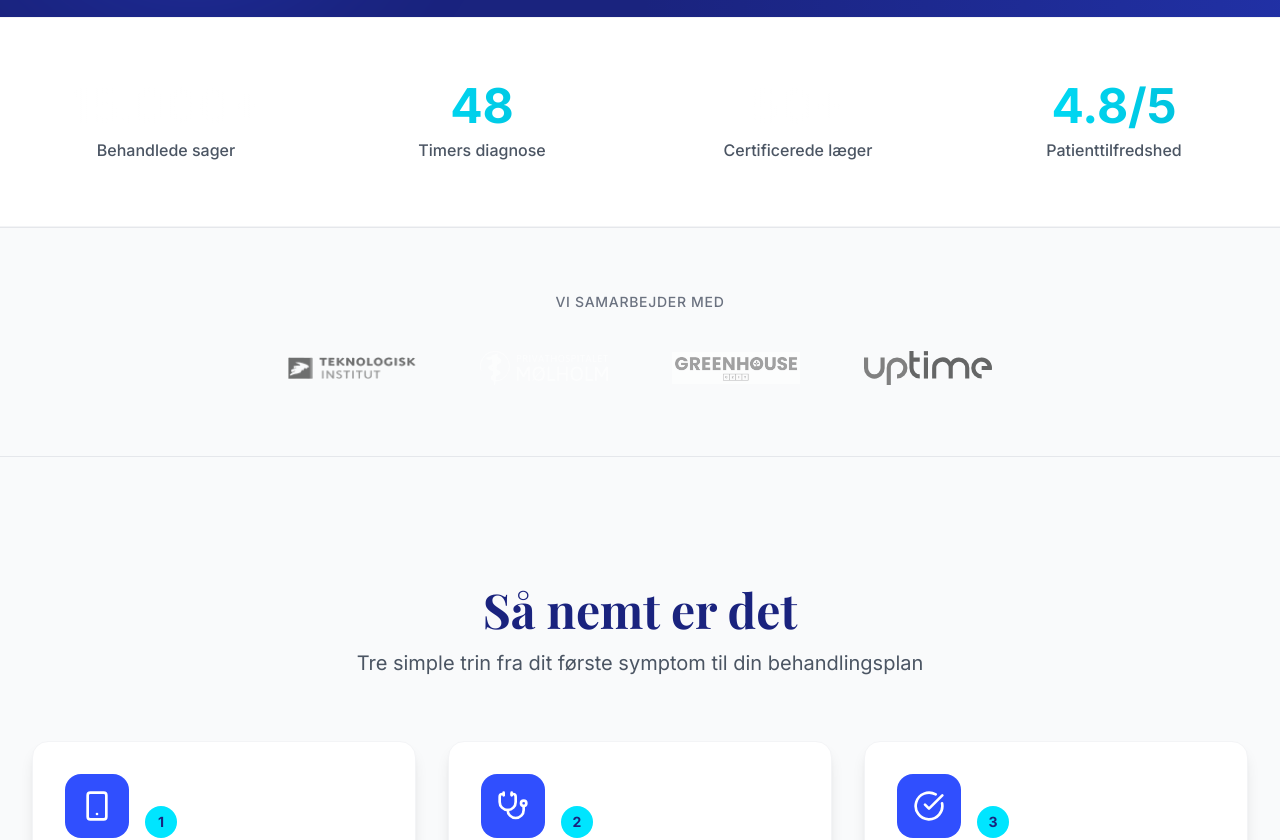
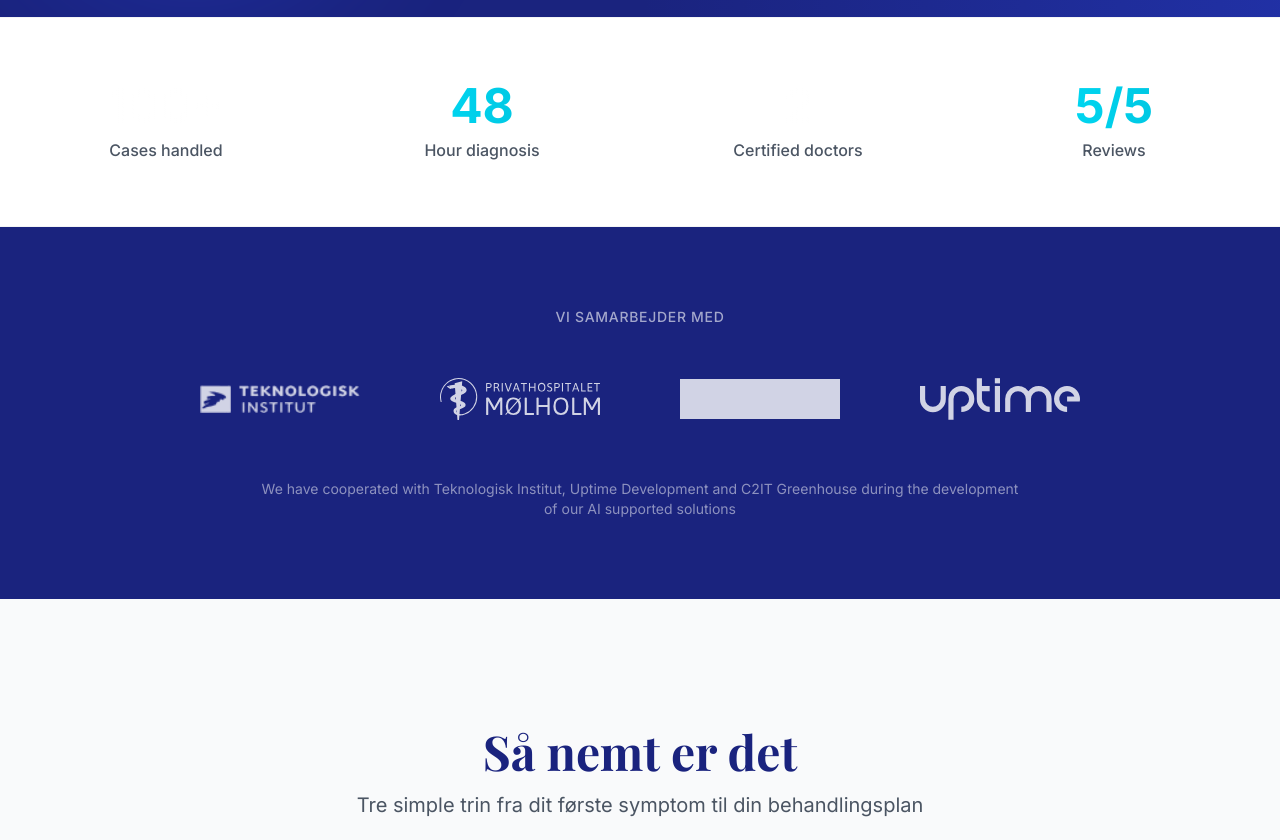
Before and after one commit to AgostonBabicz/skinchange-website, a Next.js app: page /skinchange-website/da in a window 1280 px wide. Shown: the part 920-1760 px from the top of the page. Built offline with nearby package versions, Linux system fonts and the light colour scheme; a web font is replaced by a local one.

Commit message:
feat: Updated UserGuide carousel, Partners dark bg, Download page with store links

```diff
--- a/src/app/[lang]/download/page.tsx
+++ b/src/app/[lang]/download/page.tsx
@@ -42,7 +42,9 @@ export default function DownloadPage({ params: { lang } }: PageProps) {
               <div className="flex flex-col sm:flex-row gap-4">
                 {/* App Store */}
                 <a
-                  href="#"
+                  href="https://apps.apple.com/us/app/skind/id6479356965"
+                  target="_blank"
+                  rel="noopener noreferrer"
                   className="relative h-14 w-44 hover:scale-105 transition-transform"
                 >
                   <Image
@@ -55,7 +57,9 @@ export default function DownloadPage({ params: { lang } }: PageProps) {
 
                 {/* Google Play */}
                 <a
-                  href="#"
+                  href="https://play.google.com/store/apps/details?id=com.skinchange.ai.patientapp&hl=en"
+                  target="_blank"
+                  rel="noopener noreferrer"
                   className="relative h-14 w-44 hover:scale-105 transition-transform"
                 >
                   <Image
@@ -85,15 +89,15 @@ export default function DownloadPage({ params: { lang } }: PageProps) {
               </div>
             </div>
 
-            {/* Phone mockup image */}
-            <div className="hidden lg:block">
-              <div className="relative mx-auto w-96">
+            {/* Phone mockup - no black background */}
+            <div className="relative">
+              <div className="relative rounded-3xl overflow-hidden">
                 <Image
                   src="/skinchange-website/Download_page_mockup.png"
                   alt="SKIND App"
-                  width={400}
-                  height={600}
-                  className="object-contain drop-shadow-2xl"
+                  width={600}
+                  height={700}
+                  className="w-full h-auto"
                 />
               </div>
             </div>
--- a/src/components/PartnersSection.tsx
+++ b/src/components/PartnersSection.tsx
@@ -1,43 +1,55 @@
 'use client';
 
 import Image from 'next/image';
-import { Language, getTranslation } from '@/lib/i18n';
+import { Language } from '@/lib/i18n';
 
 interface PartnersSectionProps {
   lang: Language;
 }
 
 export default function PartnersSection({ lang }: PartnersSectionProps) {
-  const t = getTranslation(lang);
+  const isDa = lang === 'da';
 
   const partners = [
-    { src: '/skinchange-website/Partner_1.png', alt: 'Partner 1' },
-    { src: '/skinchange-website/Partner_2.svg', alt: 'Partner 2' },
-    { src: '/skinchange-website/Partner_3.jpeg', alt: 'Partner 3' },
-    { src: '/skinchange-website/Partner_4.svg', alt: 'Partner 4' },
+    { src: '/skinchange-website/Partner_1.png', alt: 'Mølholm' },
+    { src: '/skinchange-website/Partner_2.svg', alt: 'Teknologisk Institut' },
+    { src: '/skinchange-website/Partner_3.jpeg', alt: 'Uptime' },
+    { src: '/skinchange-website/Partner_4.svg', alt: 'C2IT' },
   ];
 
+  const disclaimer = isDa
+    ? "We have cooperated with Teknologisk Institut, Uptime Development and C2IT Greenhouse during the development of our AI supported solutions"
+    : "We have cooperated with Teknologisk Institut, Uptime Development and C2IT Greenhouse during the development of our AI supported solutions";
+
   return (
-    <section className="py-16 bg-gray-50 border-y border-gray-200">
+    <section className="py-20 bg-[#1a237e]">
       <div className="max-w-7xl mx-auto px-4 sm:px-6 lg:px-8">
-        <p className="text-center text-gray-500 text-sm font-medium uppercase tracking-wider mb-8">
-          {t.partners.title}
+        {/* Title */}
+        <p className="text-center text-white/60 text-sm font-medium uppercase tracking-wider mb-10">
+          {isDa ? 'Vi samarbejder med' : 'We collaborate with'}
         </p>
-        <div className="flex flex-wrap justify-center items-center gap-8 md:gap-16">
+
+        {/* Partner logos */}
+        <div className="flex flex-wrap justify-center items-center gap-12 md:gap-20 mb-12">
           {partners.map((partner, index) => (
             <div
               key={index}
-              className="relative h-12 w-32 grayscale hover:grayscale-0 transition-all duration-300 opacity-60 hover:opacity-100"
+              className="relative h-16 w-40 opacity-80 hover:opacity-100 transition-all duration-300"
             >
               <Image
                 src={partner.src}
                 alt={partner.alt}
                 fill
-                className="object-contain"
+                className="object-contain brightness-0 invert"
               />
             </div>
           ))}
         </div>
+
+        {/* Disclaimer */}
+        <p className="text-center text-white/50 text-sm max-w-3xl mx-auto">
+          {disclaimer}
+        </p>
       </div>
     </section>
   );
--- a/src/components/Stats.tsx
+++ b/src/components/Stats.tsx
@@ -12,26 +12,26 @@ export default function Stats({ lang }: StatsProps) {
 
   const stats = [
     {
-      number: '15.000+',
-      label: t.stats.cases,
+      number: '100+',
+      label: lang === 'da' ? 'Cases handled' : 'Cases handled',
       icon: Users,
       color: 'from-white to-white/80'
     },
     {
       number: '48',
-      label: t.stats.time,
+      label: lang === 'da' ? 'Hour diagnosis' : 'Hour diagnosis',
       icon: Clock,
       color: 'from-[#00e5ff] to-[#00b8d4]'
     },
     {
-      number: '50+',
-      label: t.stats.doctors,
+      number: '2',
+      label: lang === 'da' ? 'Certified doctors' : 'Certified doctors',
       icon: Users,
       color: 'from-white to-white/80'
     },
     {
-      number: '4.8/5',
-      label: t.stats.rating,
+      number: '5/5',
+      label: lang === 'da' ? 'Reviews' : 'Reviews',
       icon: Award,
       color: 'from-[#00e5ff] to-[#00b8d4]'
     },
--- a/src/components/UserGuideSection.tsx
+++ b/src/components/UserGuideSection.tsx
@@ -3,17 +3,17 @@
 import { useState } from 'react';
 import Image from 'next/image';
 import { ChevronLeft, ChevronRight } from 'lucide-react';
-import { Language, getTranslation } from '@/lib/i18n';
+import { Language } from '@/lib/i18n';
 
 interface UserGuideSectionProps {
   lang: Language;
 }
 
 export default function UserGuideSection({ lang }: UserGuideSectionProps) {
-  const t = getTranslation(lang);
+  const isDa = lang === 'da';
   const [currentSlide, setCurrentSlide] = useState(0);
 
-  const guideImages = lang === 'da'
+  const guideImages = isDa
     ? [
         '/skinchange-website/User_guide_DA_1.png',
         '/skinchange-website/User_guide_DA_2.png',
@@ -40,68 +40,68 @@ export default function UserGuideSection({ lang }: UserGuideSectionProps) {
   };
 
   return (
-    <section className="py-24 lg:py-32 bg-gray-50">
-      <div className="max-w-7xl mx-auto px-4 sm:px-6 lg:px-8">
+    <section id="user-guide" className="py-24 lg:py-32 bg-[#1a237e]">
+      <div className="max-w-5xl mx-auto px-4 sm:px-6 lg:px-8">
         {/* Header */}
         <div className="text-center mb-16">
-          <h2 className="text-4xl lg:text-5xl font-bold text-[#1a237e] mb-4 font-display">
-            {t.userGuide.title}
+          <h2 className="text-4xl lg:text-5xl font-bold text-white mb-4 font-display">
+            {isDa ? 'Sådan bruger du SKIND' : 'How to use SKIND'}
           </h2>
-          <p className="text-xl text-gray-600 max-w-2xl mx-auto">
-            {t.userGuide.subtitle}
+          <p className="text-xl text-white/70 max-w-2xl mx-auto">
+            {isDa ? 'Følg disse simple trin for at få hjælp til dit hudproblem' : 'Follow these simple steps to get help for your skin problem'}
           </p>
         </div>
 
-        {/* Carousel */}
-        <div className="relative max-w-4xl mx-auto">
-          {/* Main image container */}
-          <div className="relative aspect-[16/9] bg-white rounded-2xl shadow-xl overflow-hidden">
+        {/* Carousel - No white rectangle, clean design */}
+        <div className="relative">
+          {/* Main image - no background, no padding */}
+          <div className="relative aspect-[4/3] rounded-2xl overflow-hidden">
             <Image
               src={guideImages[currentSlide]}
               alt={`User guide step ${currentSlide + 1}`}
               fill
-              className="object-contain p-4"
+              className="object-contain"
             />
+          </div>
 
-            {/* Step indicator */}
-            <div className="absolute top-4 right-4 bg-[#304ffe] text-white px-4 py-2 rounded-full font-semibold text-sm">
+          {/* Step indicator - positioned bottom center */}
+          <div className="absolute bottom-4 left-1/2 -translate-x-1/2 bg-black/50 backdrop-blur-sm text-white px-4 py-2 rounded-full font-semibold text-sm">
             {currentSlide + 1} / {guideImages.length}
           </div>
-          </div>
 
-          {/* Navigation buttons */}
+          {/* Navigation buttons - cleaner design */}
           <button
             onClick={prevSlide}
-            className="absolute left-0 top-1/2 -translate-y-1/2 -translate-x-4 md:-translate-x-12 w-12 h-12 bg-white rounded-full shadow-lg flex items-center justify-center hover:bg-gray-50 transition-colors"
+            className="absolute left-4 top-1/2 -translate-y-1/2 w-12 h-12 bg-white/90 backdrop-blur-sm rounded-full flex items-center justify-center hover:bg-white transition-all shadow-lg"
             aria-label="Previous slide"
           >
             <ChevronLeft className="w-6 h-6 text-[#1a237e]" />
           </button>
           <button
             onClick={nextSlide}
-            className="absolute right-0 top-1/2 -translate-y-1/2 translate-x-4 md:translate-x-12 w-12 h-12 bg-white rounded-full shadow-lg flex items-center justify-center hover:bg-gray-50 transition-colors"
+            className="absolute right-4 top-1/2 -translate-y-1/2 w-12 h-12 bg-white/90 backdrop-blur-sm rounded-full flex items-center justify-center hover:bg-white transition-all shadow-lg"
             aria-label="Next slide"
           >
             <ChevronRight className="w-6 h-6 text-[#1a237e]" />
           </button>
+        </div>
 
         {/* Dots indicator */}
-          <div className="flex justify-center gap-2 mt-6">
+        <div className="flex justify-center gap-2 mt-8">
           {guideImages.map((_, index) => (
             <button
               key={index}
               onClick={() => setCurrentSlide(index)}
-                className={`w-3 h-3 rounded-full transition-all ${
+              className={`h-2 rounded-full transition-all ${
                 index === currentSlide
-                    ? 'bg-[#304ffe] w-8'
-                    : 'bg-gray-300 hover:bg-gray-400'
+                  ? 'bg-[#00e5ff] w-8'
+                  : 'bg-white/30 w-2 hover:bg-white/50'
               }`}
               aria-label={`Go to slide ${index + 1}`}
             />
           ))}
         </div>
       </div>
-      </div>
     </section>
   );
 }
```
Lines whose indentation alone changed are shown as unchanged.
